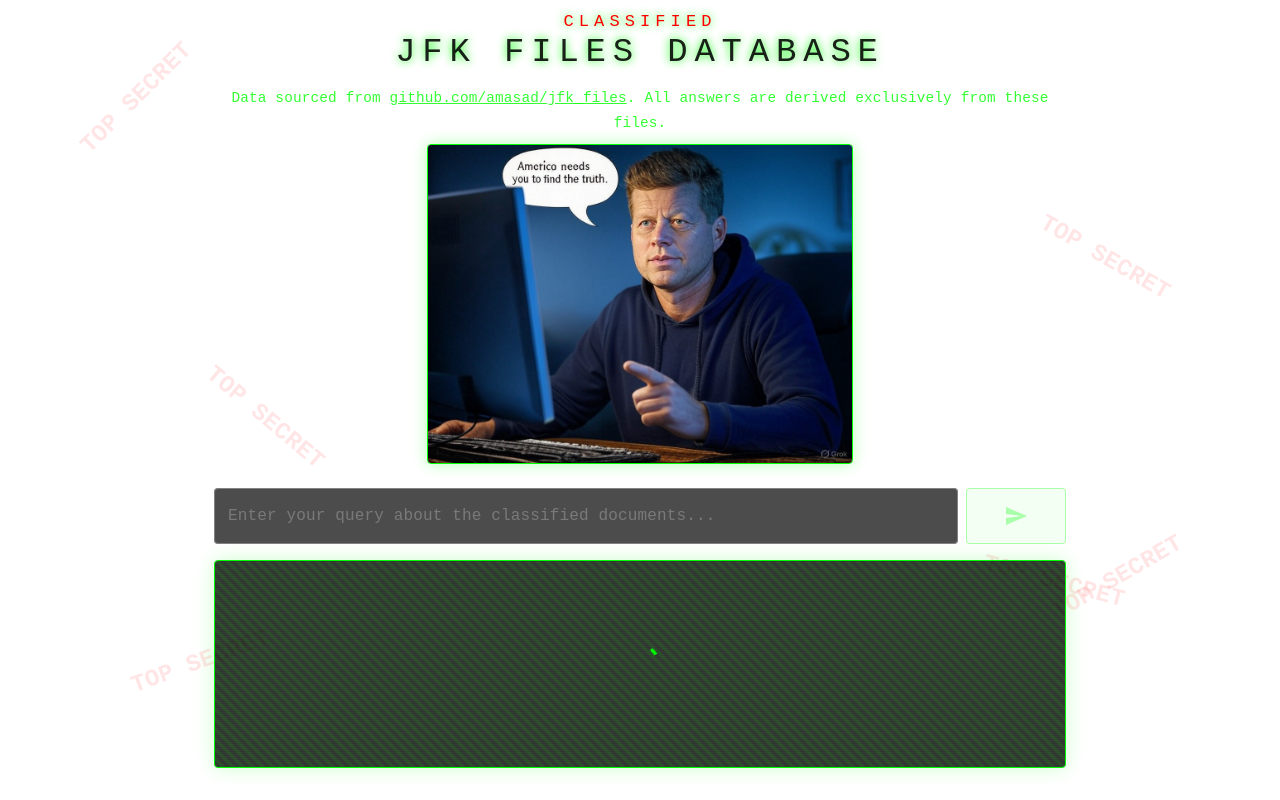
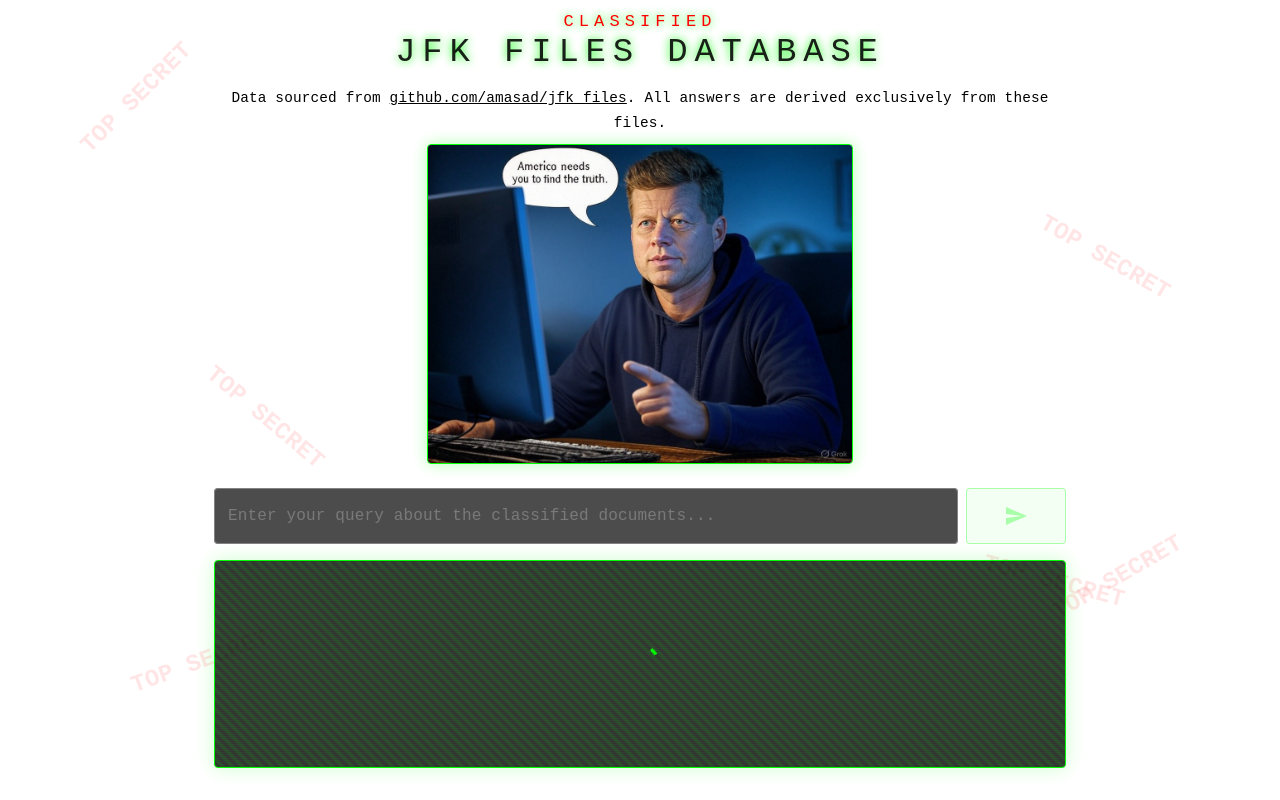
Before and after one commit to imrank1/chatwithjfkfiles, a React (Create React App) app: page / in a window 1280 px wide. Built offline with nearby package versions, Linux system fonts and the light colour scheme; no server answers.

Commit message:
makde data source text black

```diff
--- a/src/App.tsx
+++ b/src/App.tsx
@@ -228,7 +228,7 @@ function App() {
             align="center"
             sx={{
               fontSize: '0.9em',
-              color: 'rgba(0, 255, 0, 0.8)',
+              color: '#000000',
               mb: 2
             }}
           >
```
